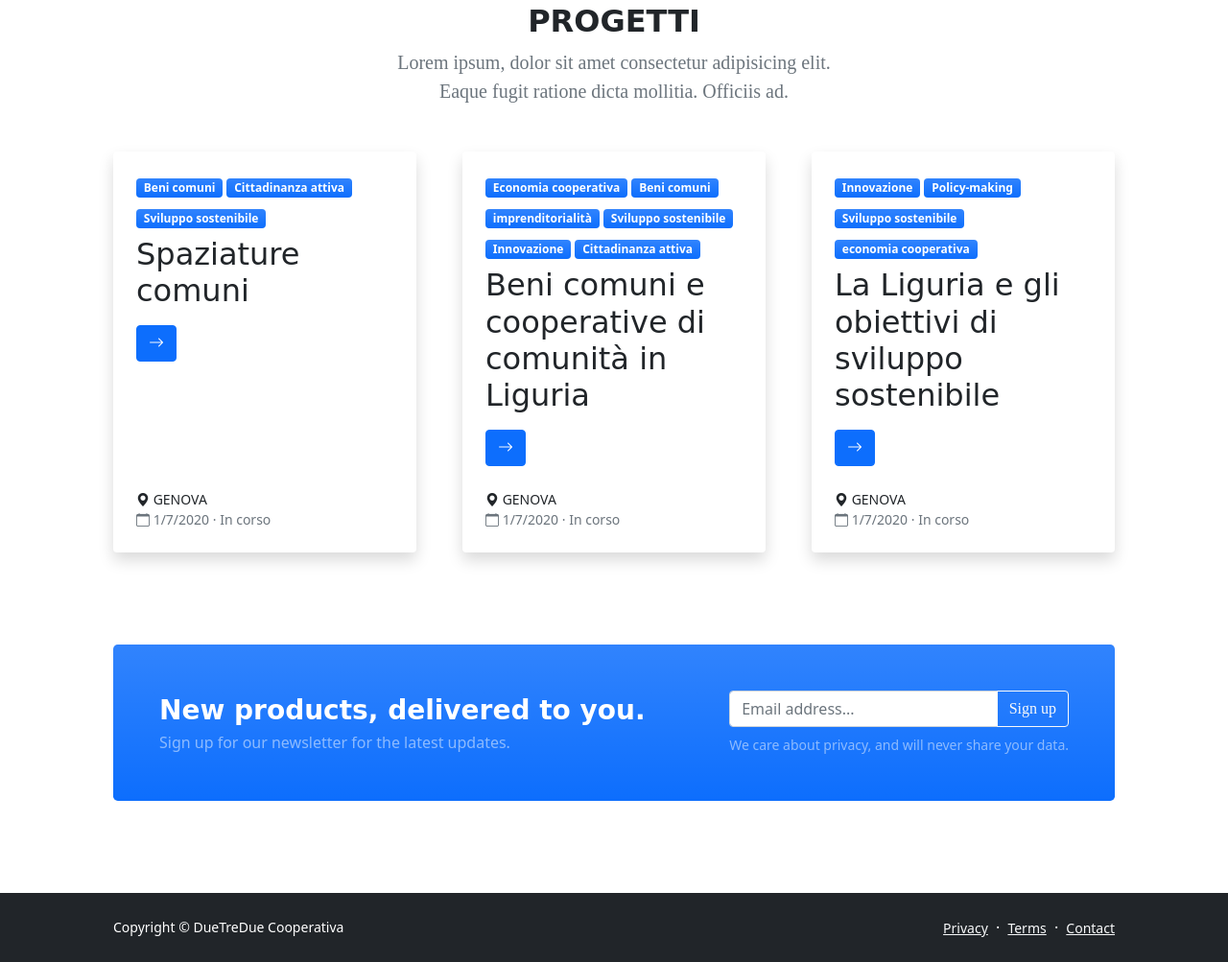
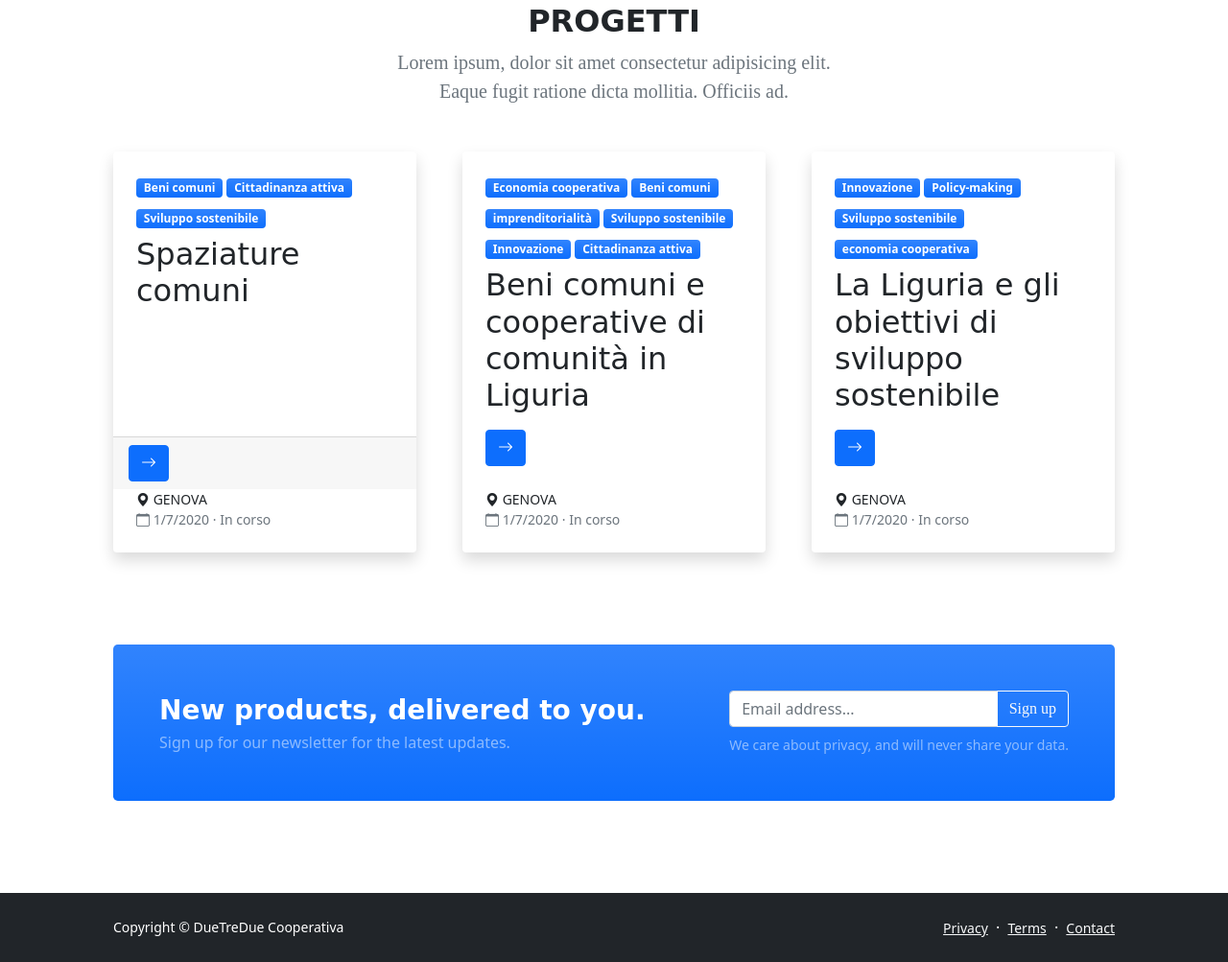
Before and after one commit to lorenzoazzolini/ilex, a plain HTML site: page index.html in a window 1280 px wide. Shown: the part 1468-2471 px from the top of the page at 96% size. Drawn offline with nearby package versions, Linux system fonts and the light colour scheme.

Commit message:
Update index.html

```diff
--- a/index.html
+++ b/index.html
@@ -117,7 +117,11 @@
                                     <div class="badge bg-primary bg-gradient mb-2">Cittadinanza attiva</div>
                                     <div class="badge bg-primary bg-gradient mb-2">Sviluppo sostenibile</div>
                                     <a class="text-decoration-none link-dark stretched-link" href="#!"><h2 class="card-title mb-3">Spaziature comuni</h2></a>
-                                    <a href="#" class="btn btn-primary text-right"><i class="bi bi-arrow-right"></i></a>
+                                </div>
+                                <div class="card-footer">
+                                    <div class="d-flex align-items-end">
+                                    <a href="#" class="btn btn-primary"><i class="bi bi-arrow-right"></i></a>
+                                    </div>
                                 </div>
                                 <div class="card-footer p-4 pt-0 bg-transparent border-top-0">
                                     <div class="d-flex align-items-end justify-content-between">
```
